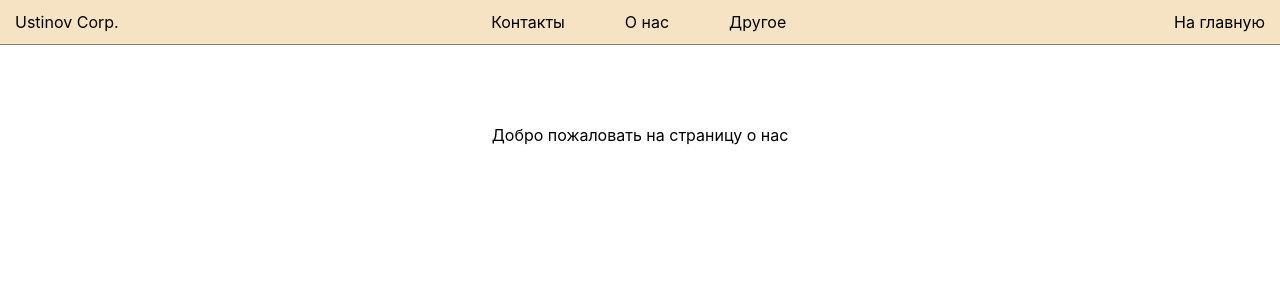
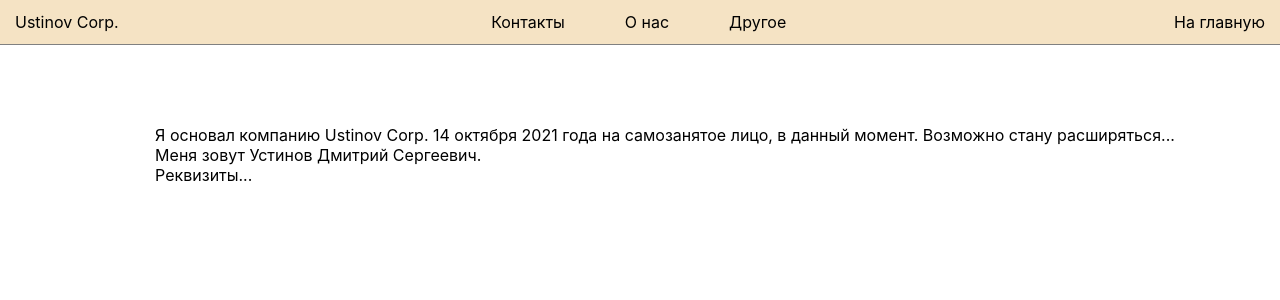
Before and after one commit to BossNumber1/allvis, a Next.js app in the folder app/: page /about in a window 1280 px wide. Shown: the top 300 px of the page. Built offline with nearby package versions, Linux system fonts and the light colour scheme.

Commit message:
Filled in the page About

```diff
--- a/app/pages/about/index.js
+++ b/app/pages/about/index.js
@@ -1,9 +1,18 @@
 import { MainLayout } from "../../components/MainLayout";
+import aboutStyles from "../../styles/about.module.css";
 
 export default function About() {
     return (
         <MainLayout title="Cтраница о нас">
-            Добро пожаловать на страницу о нас
+            <div className={aboutStyles.bodyPage}>
+                <div>
+                    Я основал компанию Ustinov Corp. 14 октября 2021 года на
+                    самозанятое лицо, в данный момент. Возможно стану
+                    расширяться...
+                </div>
+                <div>Меня зовут Устинов Дмитрий Сергеевич.</div>
+                <div>Реквизиты...</div>
+            </div>
         </MainLayout>
     );
 }
--- /dev/null
+++ b/app/styles/about.module.css
@@ -0,0 +1,4 @@
+.bodyPage {
+    /* color: aquamarine; */
+    margin-left: 50px;
+}
```
